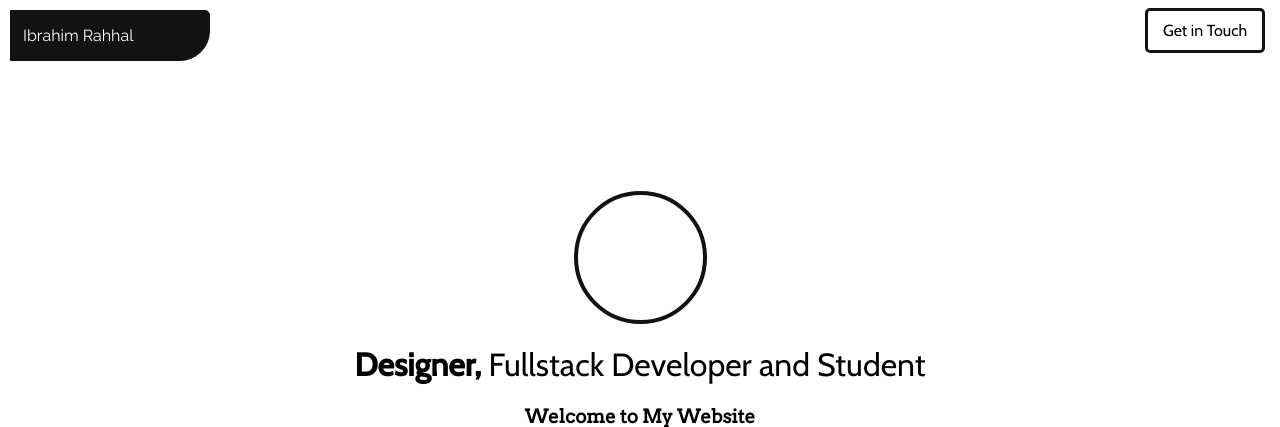
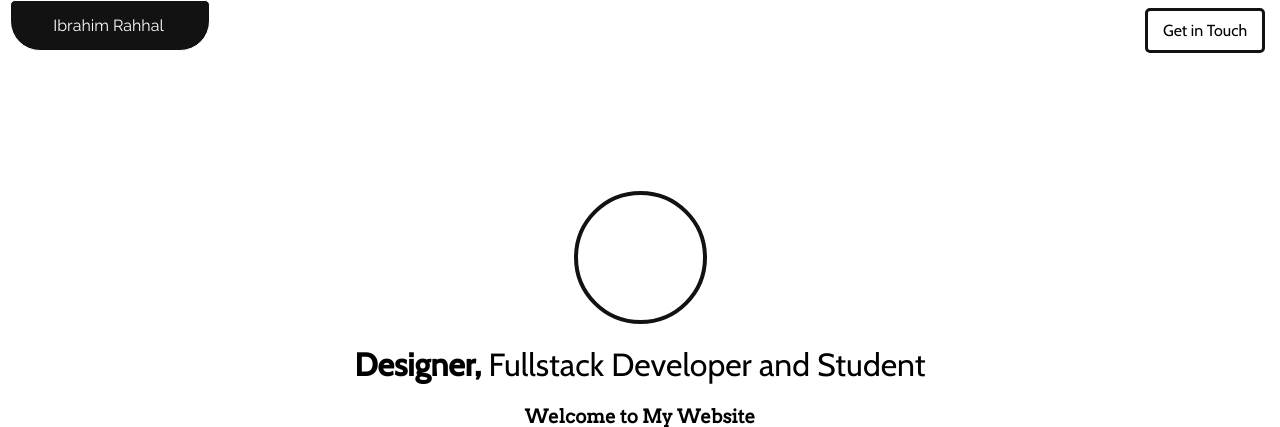
Before and after one commit to Ibrahimrahhal/Portfolio-Website, a PHP site: page / in a window 1280 px wide. Shown: the top 427 px of the page. Run offline with PHP 8.4, Linux system fonts and the light colour scheme.

Commit message:
changed nav design

```diff
--- a/header.css
+++ b/header.css
@@ -6,8 +6,8 @@ align-items: center;
 padding: 0 15px;
 }
 nav{
-  position: absolute;
-  top: 10px;
+  position: fixed;
+  top: 0px;
   left: 15px;
 }
 nav:hover .logo{
@@ -17,7 +17,6 @@ background-color: #ffffff;
 color: #121212;
 border: solid 1px #121212;
 border-radius: 0px;
-text-align: center;
 
 }
 nav:hover .nav{
@@ -31,11 +30,12 @@ padding-top: 20px;
   overflow: hidden;
   background-color: #121212;
   transition: all 0.4s;
+  transition-delay: 0.2s;
   transition-timing-function: ease-out;
   position: relative;
   z-index: 1;
   box-sizing: border-box;
-clip-path: polygon(0 0, 100% 0, 100% 90%, 50% 100%, 0 90%);
+  clip-path: polygon(0 0, 100% 0, 100% 90%, 50% 100%, 0 90%);
   border: 2px #121212 solid;
 
 }
@@ -60,11 +60,11 @@ text-decoration: none;
 
 .logo{
   transform: translateX(-5px);
-  border: solid 1px #121212;
+  border: solid 1px #ffffff;
   background-size: contain;
   background-repeat: no-repeat;
   width: 171px;
-  border-radius: 0 5px 30px 0;
+  border-radius: 5px 5px 30px 30px;
   font-family: Raleway;
   padding: 15px 15px;
   padding-left: 12px;
@@ -75,6 +75,8 @@ text-decoration: none;
   position: relative;
   z-index: 50;
   cursor: pointer;
+  text-align: center;
+
 }
 
 .hello-link{
```
